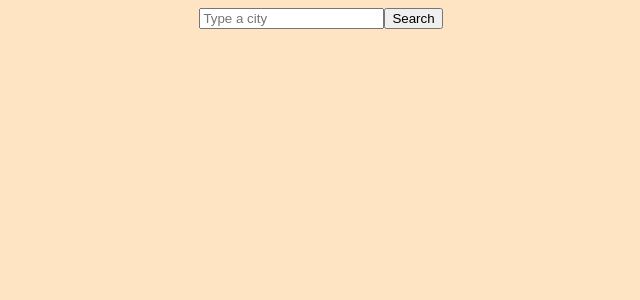
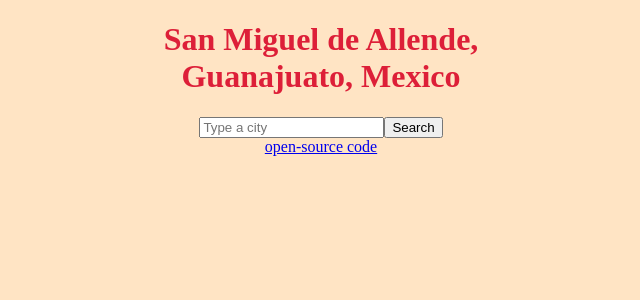
Before and after one commit to AshaMarj/weather-react, a React (Create React App) app: page / in a window 1280 px wide. Shown: the top 300 px of the page, without its empty margins (319-959 px from the left). Built offline with nearby package versions, Linux system fonts and the light colour scheme.

Commit message:
Updated errors re: App.js

```diff
--- a/src/App.js
+++ b/src/App.js
@@ -1,4 +1,4 @@
-import "./app.css";
+import "./App.css";
 import React from "react";
 import Search from "./Search";
 
--- a/src/index.js
+++ b/src/index.js
@@ -6,7 +6,16 @@ import Search from "./Search";
 function App() {
   return (
     <div className="App">
+      <h1>
+        San Miguel de Allende, <br />
+        Guanajuato, Mexico
+      </h1>
+
       <Search />
+
+      <footer>
+        <a href="https://github.com/AshaMarj/weather-react">open-source code</a>
+      </footer>
     </div>
   );
 }
```
